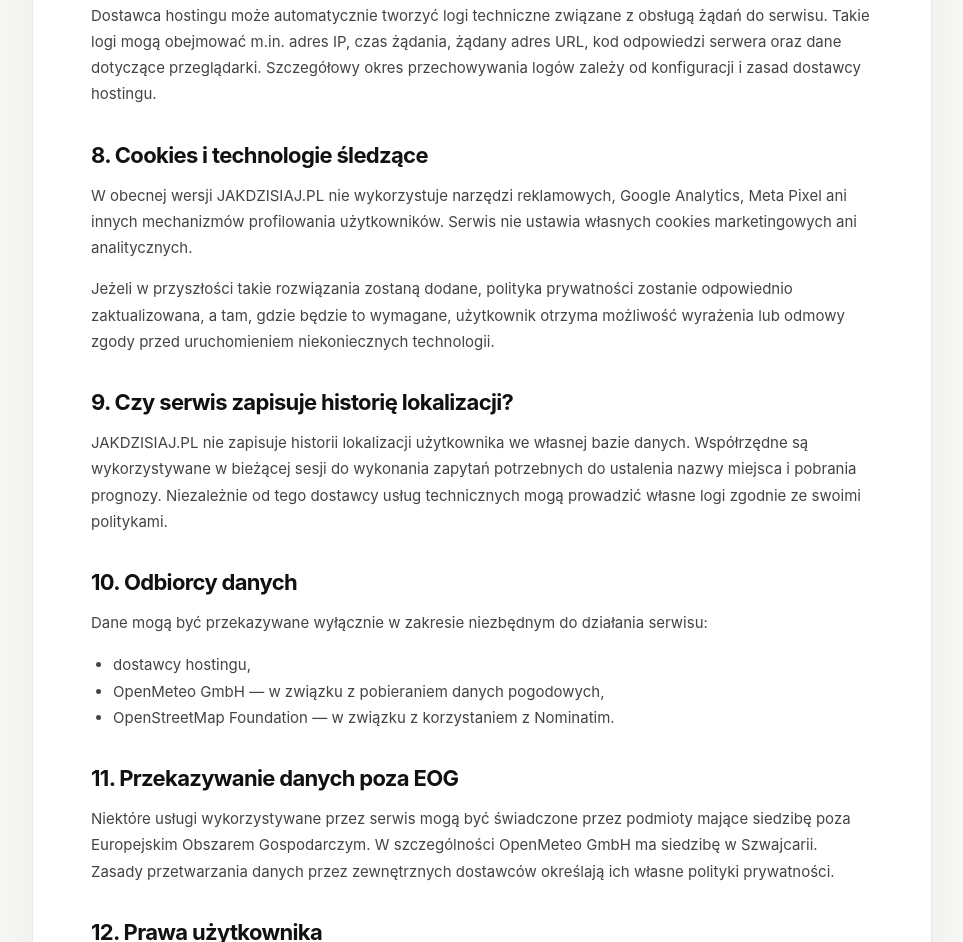
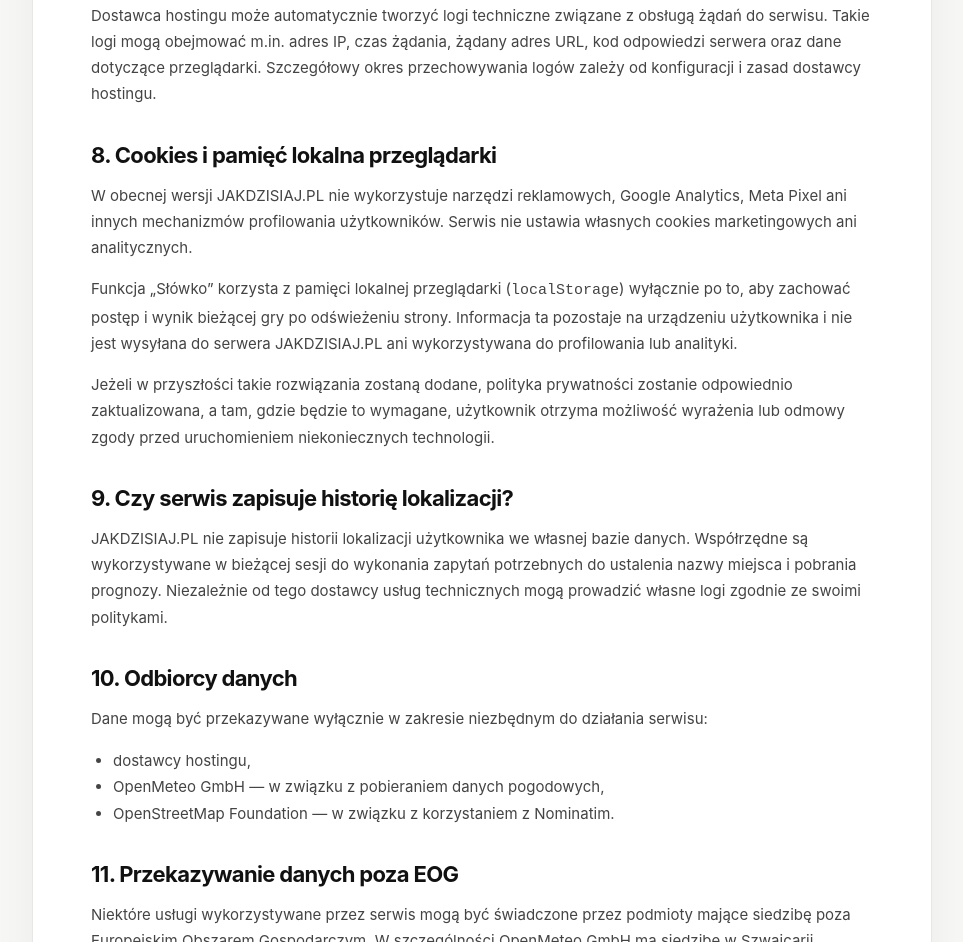
Before and after one commit to GumisFW/jakdzisiaj.pl, a plain HTML site: page privacy.html in a window 1280 px wide. Shown: the part 1684-2626 px from the top of the page, without its empty margins (158-1121 px from the left). Drawn offline with Linux system fonts and the light colour scheme.

Commit message:
Update privacy.html

```diff
--- a/privacy.html
+++ b/privacy.html
@@ -136,11 +136,17 @@ footer{margin-top:24px;color:#888;font-size:12px}
       Szczegółowy okres przechowywania logów zależy od konfiguracji i zasad dostawcy hostingu.
     </p>
 
-    <h2>8. Cookies i technologie śledzące</h2>
+    <h2>8. Cookies i pamięć lokalna przeglądarki</h2>
     <p>
       W obecnej wersji JAKDZISIAJ.PL nie wykorzystuje narzędzi reklamowych,
       Google Analytics, Meta Pixel ani innych mechanizmów profilowania użytkowników.
       Serwis nie ustawia własnych cookies marketingowych ani analitycznych.
+    </p>
+    <p>
+      Funkcja „Słówko” korzysta z pamięci lokalnej przeglądarki (<code>localStorage</code>)
+      wyłącznie po to, aby zachować postęp i wynik bieżącej gry po odświeżeniu strony.
+      Informacja ta pozostaje na urządzeniu użytkownika i nie jest wysyłana do serwera
+      JAKDZISIAJ.PL ani wykorzystywana do profilowania lub analityki.
     </p>
     <p>
       Jeżeli w przyszłości takie rozwiązania zostaną dodane, polityka prywatności
```
